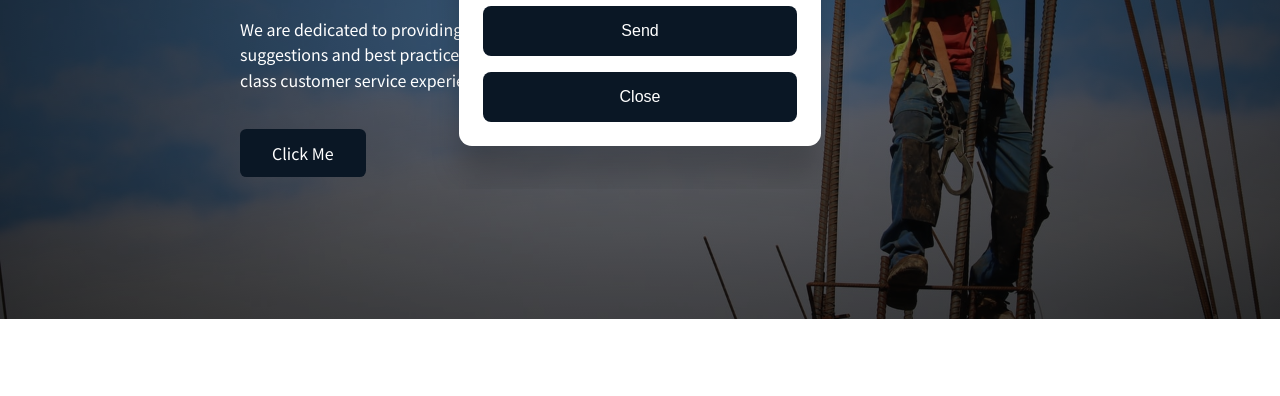
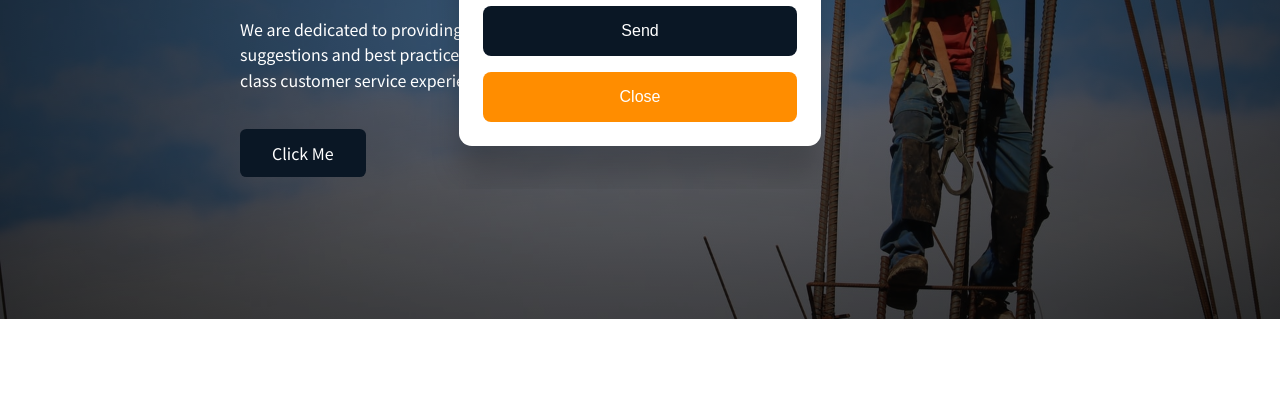
Before and after one commit to Carloski/homecore, a plain HTML site: page index.html in a window 1280 px wide. Both pictures are taken after a click on the link "Click Me". Shown: the part 356-752 px from the top of the page. Drawn offline with Linux system fonts and the light colour scheme.

Commit message:
Changed Secondary BTN color

```diff
--- a/css/main.css
+++ b/css/main.css
@@ -136,6 +136,16 @@ BUTTONS
 .btn-primary {
   color: var(--secondary);
   background-color: var(--primary);
+}
+
+.btn-secondary {
+  color: var(--secondary);
+  background-color: var(--accent);
+}
+
+.btn-secondary:hover {
+  color: var(--secondary);
+  background-color: rgb(253, 62, 62);
 }
 
 
--- a/index.html
+++ b/index.html
@@ -49,7 +49,7 @@
                         </div>
                         <div class="form-control">
                             <input type="button" name="Send" id="send" value="Send" class="btn btn-primary">
-                            <input type="button" name="Close" id="close" value="Close" class="btn btn-primary">
+                            <input type="button" name="Close" id="close" value="Close" class="btn btn-secondary">
                         </div>
                     </form>
                 </div>
```
